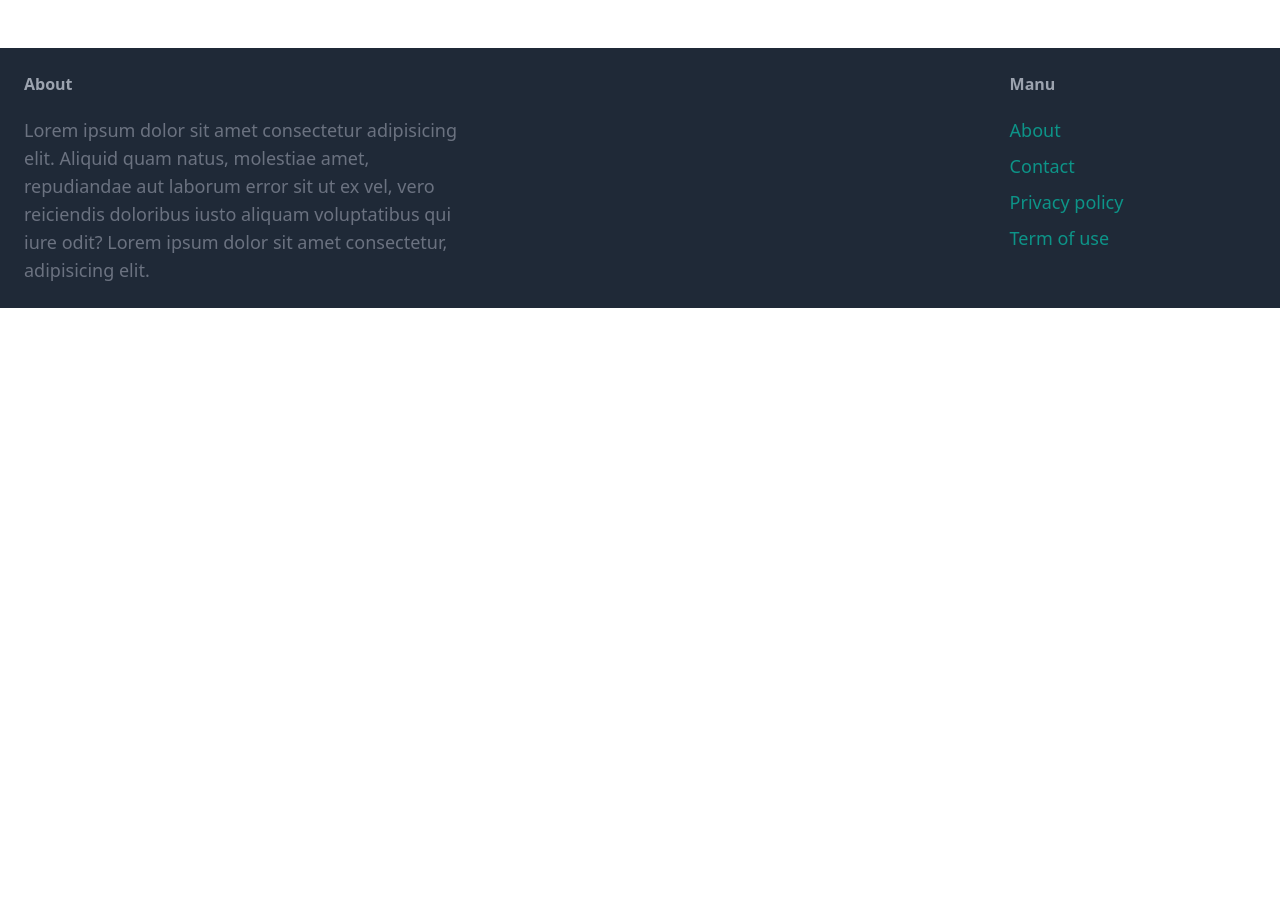
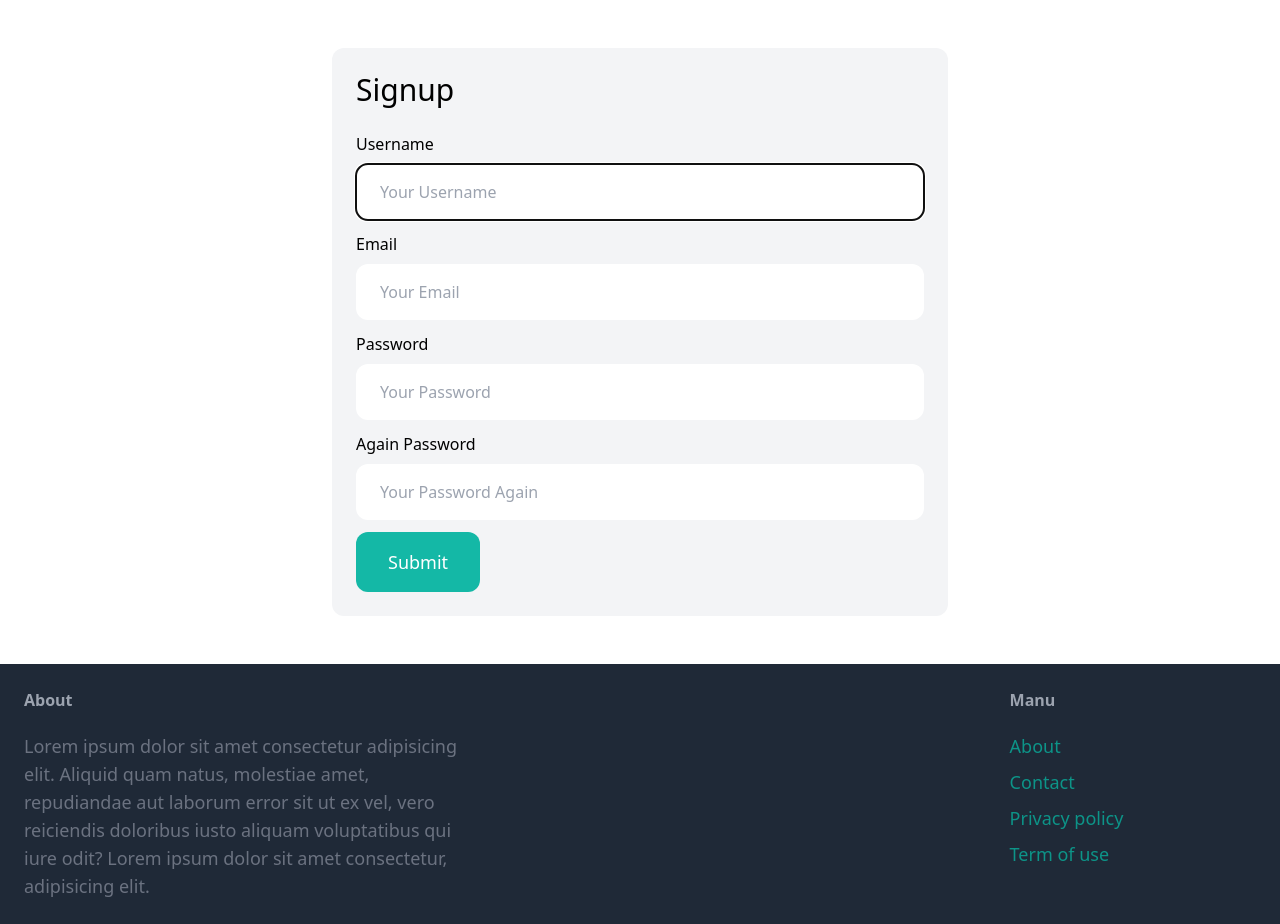
Before and after one commit to redham5/Meow, a Django app: template main/templates/main/signup.html in a window 1280 px wide. Shown: the part 77-1001 px from the top of the page. Before the commit the page ends 385 px from the top, so only its background shows below. Run offline with Django 4.2, Linux system fonts and the light colour scheme; the template is opened without the code that fills it: values that come from a table or form of the project are taken from there, others are empty; some libraries are stand-ins or nearby versions.

Commit message:
signup form

```diff
--- a/main/forms.py
+++ b/main/forms.py
@@ -6,3 +6,23 @@ class SignupForm(UserCreationForm):
     class Meta:
         model = User
         fields = ('username', 'email', 'password1', 'password2')
+
+    username = forms.CharField(widget=forms.TextInput(attrs={
+        'placeholder': 'Your Username',
+        'class': 'w-full py-4 px-6 rounded-xl'
+    }))
+
+    email = forms.CharField(widget=forms.EmailInput(attrs={
+        'placeholder': 'Your Email',
+        'class': 'w-full py-4 px-6 rounded-xl'
+    }))
+
+    password1 = forms.CharField(widget=forms.PasswordInput(attrs={
+        'placeholder': 'Your Password',
+        'class': 'w-full py-4 px-6 rounded-xl'
+    }))
+
+    password2 = forms.CharField(widget=forms.PasswordInput(attrs={
+        'placeholder': 'Your Password Again',
+        'class': 'w-full py-4 px-6 rounded-xl'
+    }))
--- a/main/templates/main/base.html
+++ b/main/templates/main/base.html
@@ -15,7 +15,7 @@
             <a href="#" class="text-lg font-semibold hover:text-gray-500">New Items</a>
             <a href="#" class="text-lg font-semibold hover:text-gray-500">Browse</a>
 
-            <a href="#" class="px-6 py-3 text-lg font-semibold bg-teal-500 text-white rounded-xl hover:bg-teal-700">Sign up</a>
+            <a href="{% url 'main:signup' %}" class="px-6 py-3 text-lg font-semibold bg-teal-500 text-white rounded-xl hover:bg-teal-700">Sign up</a>
             <a href="#" class="px-6 py-3 text-lg font-semibold bg-gray-500 text-white rounded-xl hover:bg-gray-700">Log in</a>
         </div>
     </nav>
--- a/main/templates/main/signup.html
+++ b/main/templates/main/signup.html
@@ -1,3 +1,48 @@
 {% extends 'main/base.html' %}
 
 {% block title %}Sign Up{% endblock %}
+
+{% block content %}
+
+<div class="w-1/2 my-6 p-6 mx-auto bg-gray-100 rounded-xl">
+    <h1 class="mb-6 text-3xl">Signup</h1>
+
+    <form method="post" action=".">
+        {% csrf_token %}
+
+        <div class="mb-3">
+            <label class="inline-block mb-2">Username</label><br>
+            {{ form.username }}
+        </div>
+<!--  -->
+        <div class="mb-3">
+            <label class="inline-block mb-2">Email</label><br>
+            {{ form.email }}
+        </div>
+<!--  -->
+        <div class="mb-3">
+            <label class="inline-block mb-2">Password</label><br>
+            {{ form.password1 }}
+        </div>
+<!--  -->
+        <div class="mb-3">
+            <label class="inline-block mb-2">Again Password</label><br>
+            {{ form.password2 }}
+        </div>
+<!--  -->
+        {% if form.errors or form.non_field_errors %}
+        <div class="mb-3 p-6 bg-red-100 rounded-xl">
+            {% for field in form %}
+                {{form.errors}}
+            {% endfor %}
+
+            {{ form.non_field_errors }}
+
+        </div>
+        {% endif %}
+
+        <button class="py-4 px-8 text-lg bg-teal-500 hover:bg-teal-700 rounded-xl text-white">Submit</button>
+    </form>
+</div>
+
+{% endblock %}
--- a/main/urls.py
+++ b/main/urls.py
@@ -6,6 +6,7 @@ app_name = 'main'
 
 urlpatterns = [
     path('', views.index, name='index'),
+    path('signup/', views.signup, name='signup'),
     path('contact/', views.contact, name='contact'),
     path('about/', views.about, name='about'),
     path('privacy_policy/', views.privacy_policy, name='privacy_policy'),
```
Also changed, not shown: main/views.py (+10 -2 lines), db.sqlite3.
